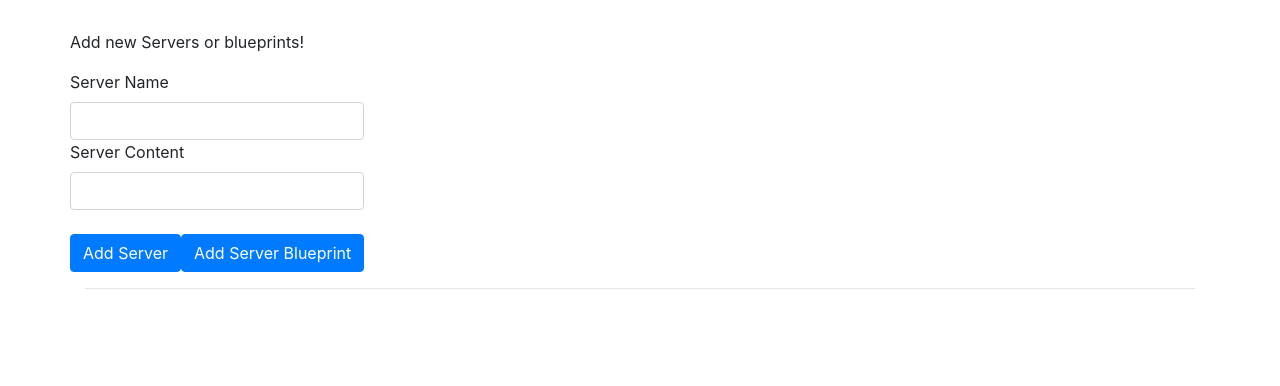
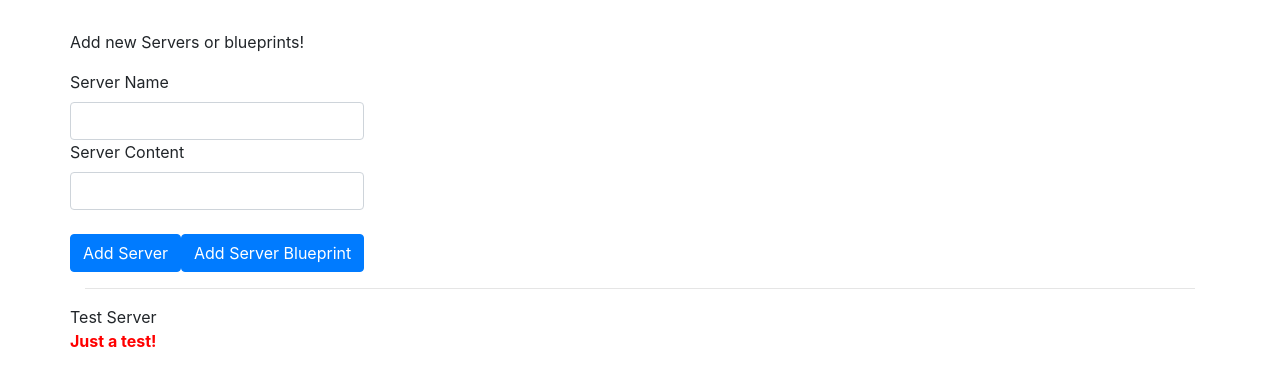
Before and after one commit to franco148/angular5-examples, an Angular app in the folder ng7-components/: page / in a window 1280 px wide. Shown: the top 386 px of the page. Built offline with nearby package versions, Linux system fonts and the light colour scheme.

Commit message:
ng7-components: Binding to Custom Properties

```diff
--- a/ng7-components/src/app/app.component.html
+++ b/ng7-components/src/app/app.component.html
@@ -3,7 +3,9 @@
   <hr>
   <div class="row">
     <div class="col-xs-12">
-      <app-server-element *ngFor="let serverElement of serverElements"></app-server-element>
+      <app-server-element
+        *ngFor="let serverElement of serverElements"
+        [element]="serverElement"></app-server-element>
     </div>
   </div>
 </div>
--- a/ng7-components/src/app/app.component.ts
+++ b/ng7-components/src/app/app.component.ts
@@ -7,5 +7,5 @@ import { Component } from '@angular/core';
 })
 export class AppComponent {
 
-  serverElements = [];
+  serverElements = [{type: 'server', name: 'Test Server', content: 'Just a test!'}];
 }
--- a/ng7-components/src/app/cockpit/cockpit.component.ts
+++ b/ng7-components/src/app/cockpit/cockpit.component.ts
@@ -18,18 +18,18 @@ export class CockpitComponent implements OnInit {
   }
 
   onAddServer() {
-    this.serverElements.push({
-      type: 'server',
-      name: this.newServerName,
-      content: this.newServerContent
-    });
+    // this.serverElements.push({
+    //   type: 'server',
+    //   name: this.newServerName,
+    //   content: this.newServerContent
+    // });
   }
 
   onAddBlueprint() {
-    this.serverElements.push({
-      type: 'blueprint',
-      name: this.newServerName,
-      content: this.newServerContent
-    });
+    // this.serverElements.push({
+    //   type: 'blueprint',
+    //   name: this.newServerName,
+    //   content: this.newServerContent
+    // });
   }
 }
--- a/ng7-components/src/app/server-element/server-element.component.ts
+++ b/ng7-components/src/app/server-element/server-element.component.ts
@@ -1,4 +1,4 @@
-import { Component, OnInit } from '@angular/core';
+import { Component, OnInit, Input } from '@angular/core';
 
 @Component({
   selector: 'app-server-element',
@@ -7,6 +7,8 @@ import { Component, OnInit } from '@angular/core';
 })
 export class ServerElementComponent implements OnInit {
 
+  @Input() element: { type: string, name: string, content: string };
+
   constructor() { }
 
   ngOnInit() {
```
